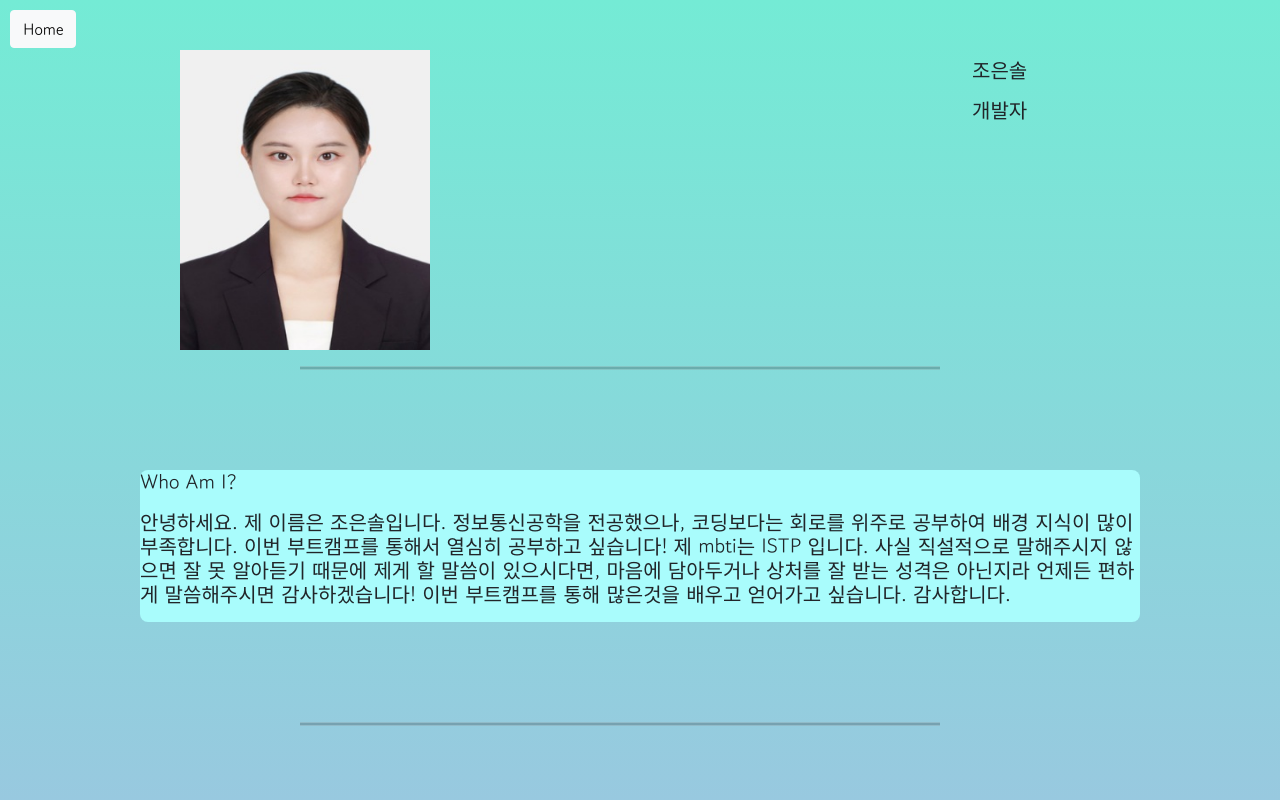
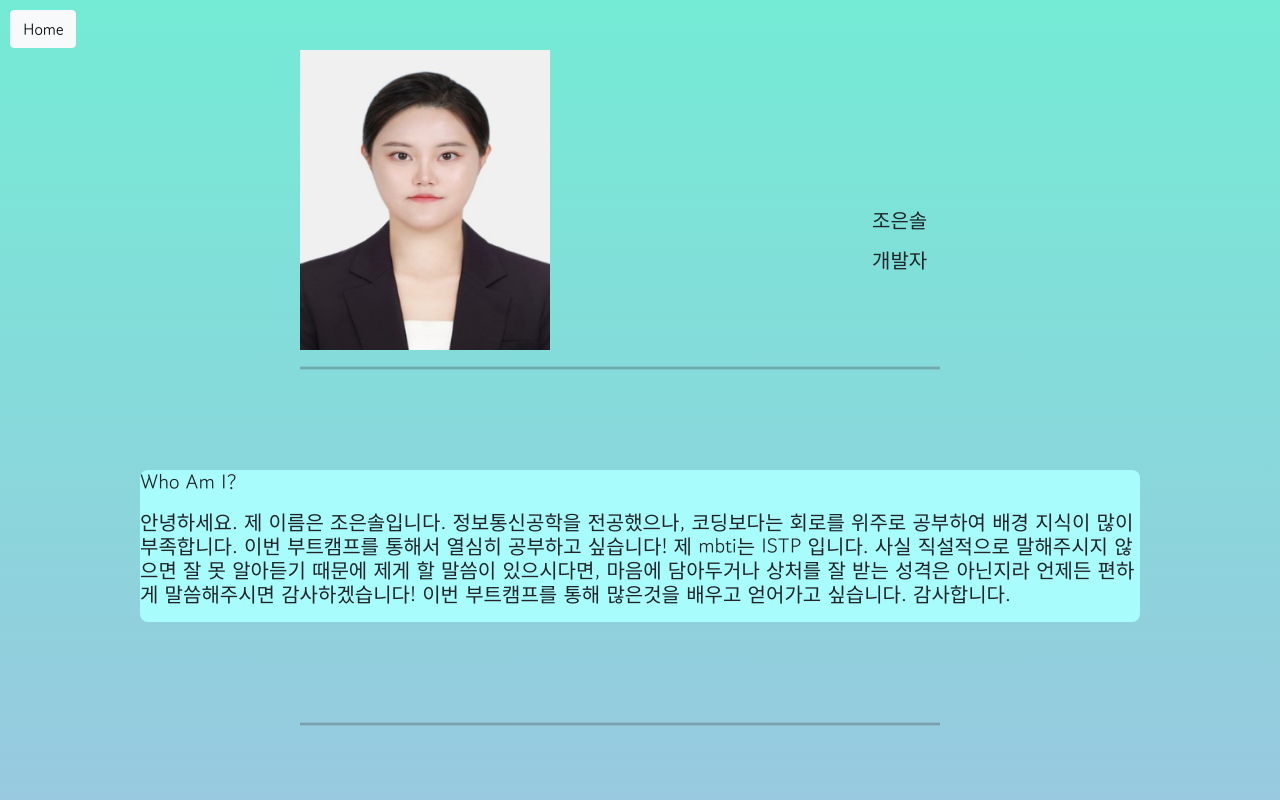
Before and after one commit to wlsql852/introduce2U, a website: page profile.html in a window 1280 px wide. Shown: the top 800 px of the page. Drawn offline with nearby package versions, Linux system fonts and the light colour scheme; no server answers.

Commit message:
최종수정

```diff
--- a/profile.html
+++ b/profile.html
@@ -64,8 +64,8 @@
             width: 200px;
             height: 50px;
             background-color: transparent;
-            margin-right: 100px;
-            margin-top: 50px;
+            margin-right: 200px;
+            margin-top: 200px;
             font-size: 20px;
             font-weight: 900;
 
@@ -213,7 +213,7 @@
     <div class="back">
         <div>
             <img id="pimage" src="./img/조은솔작은버전.jpg" alt="내사진" \
-                style="width:250px; height:300px; margin-left:180px; margin-top: 50px">
+                style="width:250px; height:300px; margin-left:300px; margin-top: 50px">
 
         </div>
 
```
